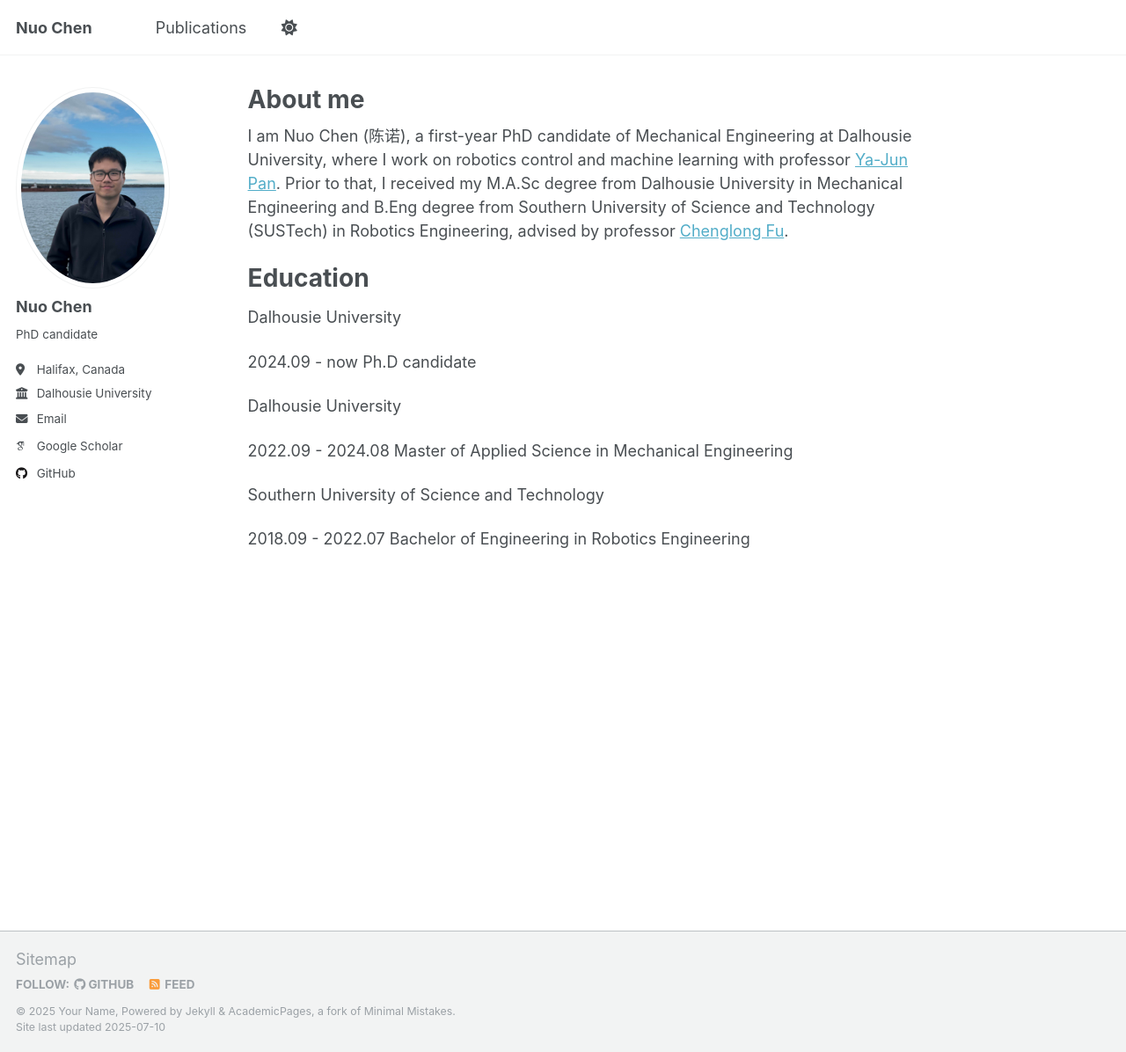
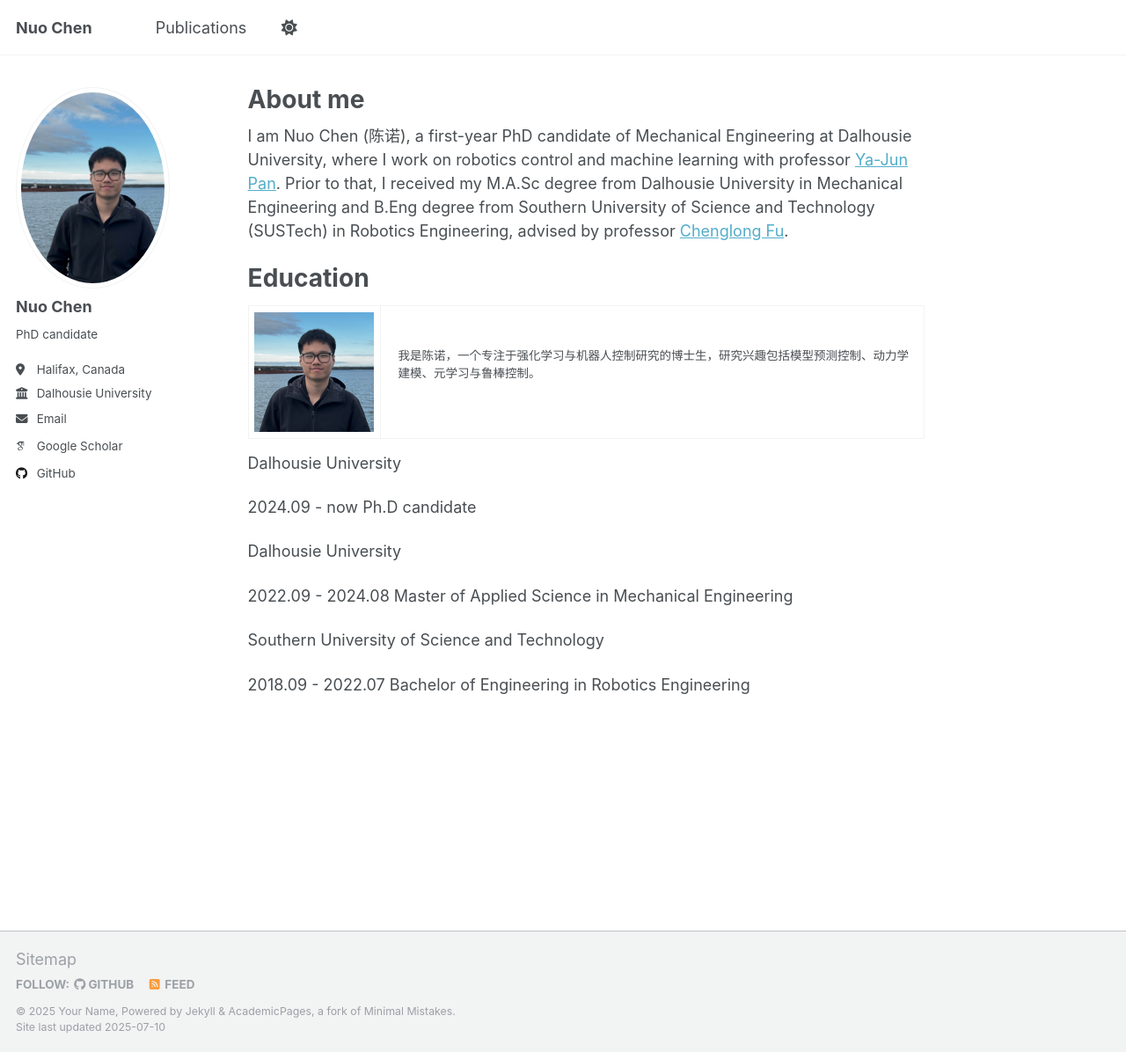
Before and after one commit to NuoChen1999/nuochen1999.github.io, a Jekyll site: the page built from _pages/about.md, in a window 1280 px wide and 1196 px high. Shown: the whole window at 88% size. Built offline with Jekyll 4.4.1, drawn with Linux system fonts in a browser that asks for light colours; some web fonts are replaced; a script that is not in the unit is left out.

Commit message:
Update about.md

```diff
--- a/_pages/about.md
+++ b/_pages/about.md
@@ -10,6 +10,17 @@ redirect_from:
 I am Nuo Chen (陈诺), a first-year PhD candidate of Mechanical Engineering at Dalhousie University, where I work on robotics control and machine learning with professor [Ya-Jun Pan](http://acm.me.dal.ca/). Prior to that, I received my M.A.Sc degree from Dalhousie University in Mechanical Engineering and B.Eng degree from Southern University of Science and Technology (SUSTech) in Robotics Engineering, advised by professor [Chenglong Fu](https://www.sustech.edu.cn/en/faculties/fuchenglong.html).
 
 # Education
+<table>
+  <tr>
+    <td style="width: 150px; vertical-align: top;">
+      <img src="/images/me.png" width="150">
+    </td>
+    <td style="padding-left: 20px;">
+      <p>我是陈诺，一个专注于强化学习与机器人控制研究的博士生，研究兴趣包括模型预测控制、动力学建模、元学习与鲁棒控制。</p>
+    </td>
+  </tr>
+</table>
+
 Dalhousie University
 
 2024.09 - now
```
